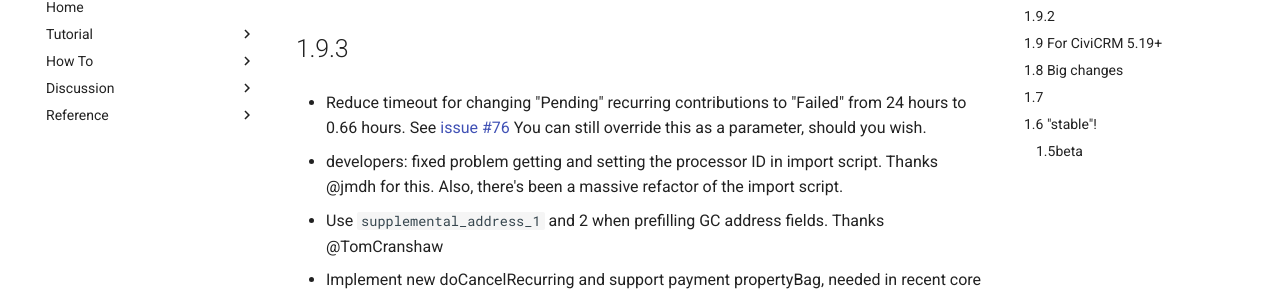
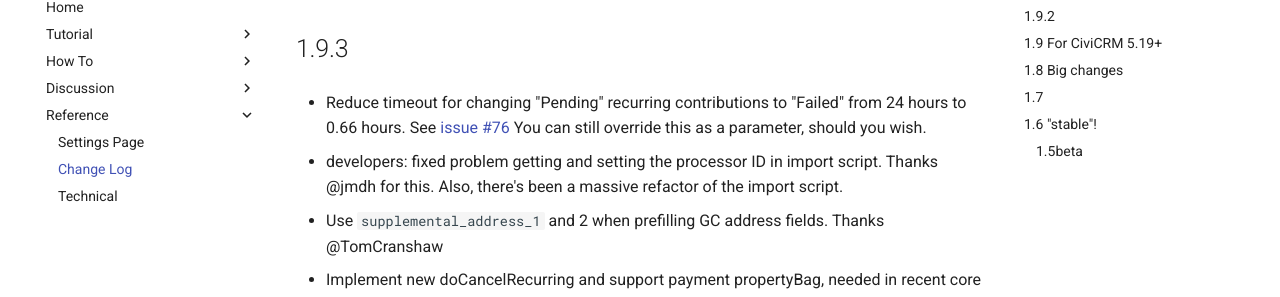
Before and after one commit to artfulrobot/uk.artfulrobot.civicrm.gocardless, an MkDocs documentation site: the page built from docs/reference/changes.md, in a window 1280 px wide. Shown: the part 149-446 px from the top of the page. Built offline with MkDocs 1.6.1 and Material for MkDocs 9.7.7, drawn with Linux system fonts in a browser that asks for light colours; comment, search, counter and statistics services are not loaded.

Commit message:
docs: update

```diff
--- a/mkdocs.yml
+++ b/mkdocs.yml
@@ -21,8 +21,10 @@ nav:
     - "Set up for memberships": howto/membership.md
 - Discussion:
     - "Membership dates": discussion/membership.md
-    - "Importing": reference/import.md
+    - "Importing": discussion/import.md
 - Reference:
+    - "Settings Page": reference/settings.md
+    - "Change Log": reference/changes.md
     - "Technical": reference/technical.md
 
 markdown_extensions:
```
Also changed, not shown: docs/discussion/import.md (renamed from docs/reference/import.md).
